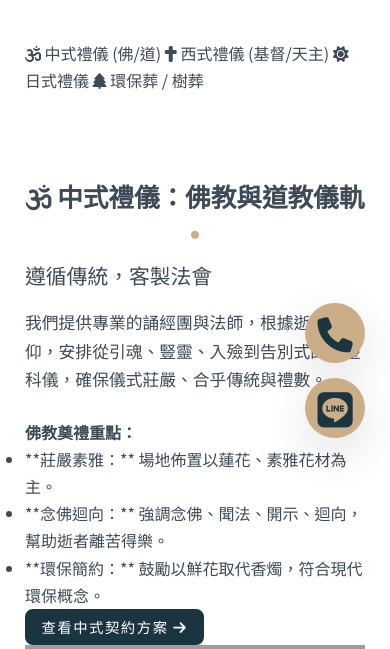
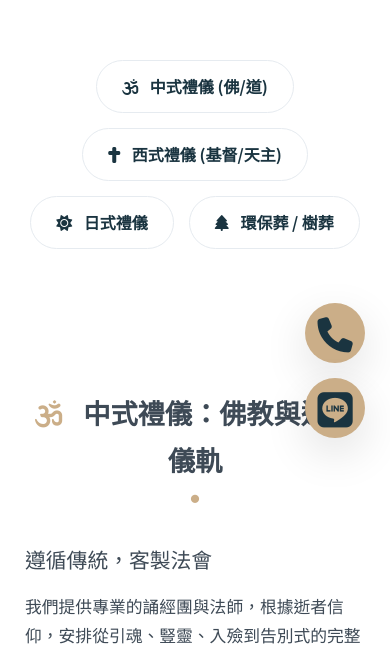
Before and after one commit to Shiangan/Shiangan, a PHP site: page /services.html in a window 390 px wide. Shown: the part 381-1030 px from the top of the page. Run offline with PHP 8.4, Linux system fonts and the light colour scheme; some web fonts are replaced; grey boxes are pictures that could not be loaded.

Commit message:
Update style.css

```diff
--- a/css/style.css
+++ b/css/style.css
@@ -746,170 +746,116 @@ footer {
     box-shadow: 0 10px 30px rgba(0, 0, 0, 0.3);
 }
 
-/* ==================================================== */
-/* 專業服務頁面細節樣式 (Service Details Page) */
-/* ==================================================== */
-
-/* 1. 通用區塊填充 (Vertical Padding) */
-.container-v-padding {
-    padding-top: 60px;
-    padding-bottom: 60px;
-}
-/* 響應式調整 */
-@media (max-width: 768px) {
-    .container-v-padding {
-        padding-top: 40px;
-        padding-bottom: 40px;
-    }
-}
-
-/* 2. 服務細節網格 (Service Details Grid) */
-.service-details-grid {
-    display: grid;
-    grid-template-columns: 1fr 1fr;
-    gap: 50px;
+/* -------------------------------------- */
+/* 服務快速導航 (Service Quick Nav) 樣式 */
+/* -------------------------------------- */
+.service-quick-nav {
+    display: flex;
+    justify-content: center;
+    gap: 15px;
+    flex-wrap: wrap; /* 換行處理 */
+}
+
+.service-quick-nav a {
+    background-color: #ffffff;
+    border: 1px solid var(--border-color);
+    padding: 12px 25px;
+    border-radius: 50px; /* 圓角膠囊形狀 */
+    color: var(--primary-color);
+    font-weight: 700;
+    text-decoration: none;
+    transition: background-color 0.3s, color 0.3s;
+    white-space: nowrap; /* 確保文字不換行 */
+}
+
+.service-quick-nav a:hover {
+    background-color: var(--primary-color);
+    color: #ffffff;
+    border-color: var(--primary-color);
+}
+
+.service-quick-nav i {
+    margin-right: 8px;
+}
+
+/* -------------------------------------- */
+/* 服務細節區塊 (Service Detail Block) 樣式 */
+/* -------------------------------------- */
+
+.service-detail-block {
+    padding-top: 80px;
+    padding-bottom: 80px;
+}
+
+.two-column-layout {
+    display: flex;
     align-items: center;
+    gap: 40px;
     margin-top: 40px;
 }
 
-/* 手機響應式：堆疊排列 */
-@media (max-width: 992px) {
-    .service-details-grid {
-        grid-template-columns: 1fr;
-        gap: 30px;
-    }
-}
-
-/* 圖片區塊樣式 */
-.details-image {
-    background-color: var(--bg-section);
-    border-radius: 12px;
-    overflow: hidden;
-    box-shadow: var(--shadow-medium);
-}
-.details-image img {
+.two-column-layout .text-content {
+    flex: 1;
+    padding: 20px 0;
+}
+
+.two-column-layout .image-content {
+    flex: 1;
+    min-width: 0; /* 確保圖片容器在 Flexbox 中能正確縮小 */
+}
+
+.service-image {
     width: 100%;
     height: auto;
-    display: block;
+    border-radius: 12px;
+    box-shadow: 0 5px 15px rgba(0, 0, 0, 0.1);
     object-fit: cover;
-    transition: transform 0.5s ease;
-}
-/* 視覺互動效果 */
-.details-image:hover img {
-    transform: scale(1.03);
-}
-
-/* 文字區塊標題 */
-.details-text h3 {
-    font-size: 1.8rem;
-    color: var(--primary-color);
-    /* 國際化預留：使用邏輯屬性 border-inline-start */
-    border-inline-start: 5px solid var(--accent-color);
-    padding-inline-start: 15px;
-    margin-bottom: 25px;
-}
-
-/* 內容列表樣式 (重點強調服務項目) */
-.details-text ul {
-    list-style: none;
-    padding: 0;
-    margin: 0;
-}
-.details-text li {
-    font-size: 1.15rem;
-    line-height: 1.6;
+}
+
+.section-title-with-icon {
+    font-size: 2rem;
+    color: var(--heading-color);
+    margin-bottom: 10px;
+}
+
+.section-title-with-icon i {
+    color: var(--accent-color);
+    margin-right: 15px;
+}
+
+/* 環保葬卡片 */
+.eco-cards .card-item {
+    padding: 30px;
+    border: 1px dashed var(--soft-accent-color);
+    background-color: #fcfcff;
+}
+.eco-cards i {
+    font-size: 2.5rem;
+    color: var(--accent-color);
     margin-bottom: 15px;
-    padding-bottom: 10px;
-    border-bottom: 1px dashed var(--border-color);
-    color: var(--text-dark);
-}
-.details-text li:last-child {
-    border-bottom: none;
-}
-.details-text li i {
-    color: var(--secondary-color);
-    margin-right: 12px;
+}
+.eco-cards h4 {
     font-size: 1.25rem;
-}
-.details-text li strong {
-    color: var(--primary-color);
-    font-weight: 700;
-}
-
-
-/* 逆序排列 (用於道教區塊) */
-.service-details-grid.reverse-order {
-    /* 確保在桌面版上，圖片在左，文字在右 */
-    direction: rtl;
-    text-align: left;
-}
-/* 針對內容單獨修正方向 */
-.service-details-grid.reverse-order > .details-image,
-.service-details-grid.reverse-order > .details-text {
-    direction: ltr;
-}
-/* 手機響應式修正：在單欄模式下恢復正常閱讀順序 */
-@media (max-width: 992px) {
-    .service-details-grid.reverse-order {
-        direction: ltr;
-    }
-}
-
-
-/* 3. 筆記提示與專業保證區塊 (Note Tip/E-E-A-T Block) */
-.note-tip {
-    padding: 25px 30px;
-    border-radius: 8px;
-    background-color: var(--bg-section);
-    border-left: 6px solid var(--secondary-color);
-    font-size: 1.1rem;
-    color: var(--text-dark);
-    margin: 40px auto;
-    line-height: 1.6;
-    box-shadow: var(--shadow-small);
-}
-.note-tip i {
-    color: var(--secondary-color);
-    margin-right: 10px;
-    font-size: 1.4rem;
-    vertical-align: middle;
-}
-.note-tip strong {
-    font-weight: 700;
-    color: var(--primary-color);
-}
-
-
-/* 專業保證提示 (E-E-A-T 強化) */
-.note-tip.professional-tip {
-    border-left: 6px solid var(--accent-color);
-    background-color: var(--bg-light);
-    box-shadow: 0 5px 15px rgba(0, 0, 0, 0.08);
-}
-.note-tip.professional-tip i {
-    color: var(--accent-color);
-}
-.note-tip.professional-tip strong {
-    color: var(--accent-color);
-}
-
-/* 4. 底部 CTA 區塊樣式修正 */
-.final-cta-plans {
-    padding: 60px 0;
-    background-color: var(--bg-section);
-}
-.final-cta-plans h2 {
-    font-size: 2.5rem;
-    color: var(--primary-color);
-    margin-bottom: 15px;
-}
-.final-cta-plans .section-subtitle {
-    font-size: 1.2rem;
-    color: #666;
-    margin-bottom: 30px;
-}
-
-
+    margin-bottom: 10px;
+}
+
+
+/* 響應式調整 (讓圖文區塊在手機上堆疊) */
+@media (max-width: 900px) {
+    .two-column-layout {
+        flex-direction: column; /* 手機上垂直堆疊 */
+        gap: 30px;
+    }
+
+    /* 讓反轉區塊 (例如中式禮儀) 在手機上圖片依然在上方 */
+    .reverse-on-mobile {
+        flex-direction: column;
+    }
+
+    .section-title-with-icon {
+        font-size: 1.7rem;
+    }
+}
 
 /* =========================================== */
 /* 內頁：關於我們 (About Page) 專屬樣式 */
```
